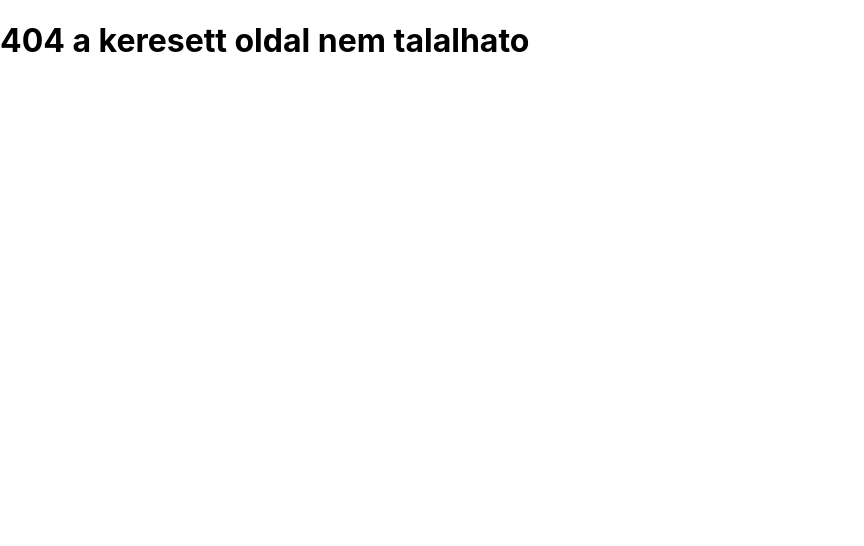
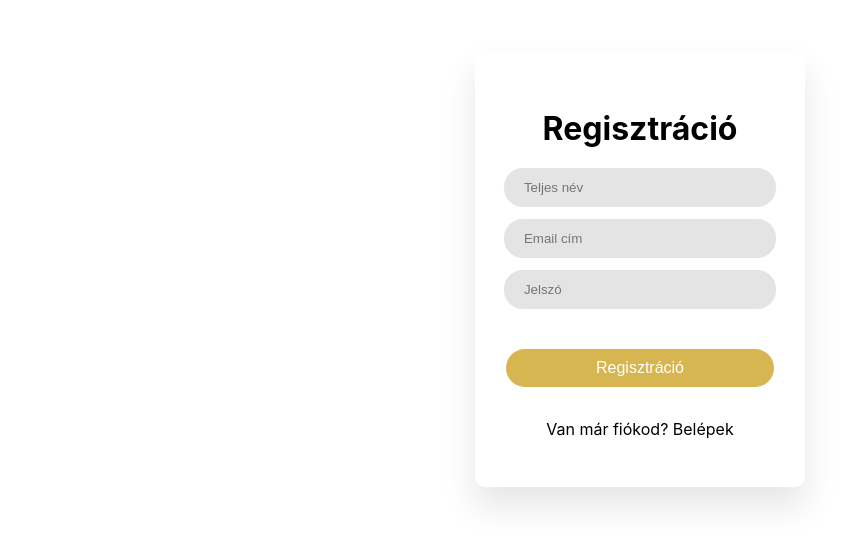
Before and after one commit to Nagydani11/CentralStrength-Gym, a React (Create React App) app: page /registration in a window 1280 px wide. Before the commit this address had no page. Shown: the top 546 px of the page, without its empty margins (0-864 px from the left). Built offline with nearby package versions, Linux system fonts and the light colour scheme.

Commit message:
Registration component

```diff
--- a/src/Public/Components/Header/Header.js
+++ b/src/Public/Components/Header/Header.js
@@ -26,64 +26,11 @@ export default function Header() {
                     <li>
 						<a href="/train">Train everywhere</a>
 					</li>
-				</ul>
-			</div>
-		</>
-	);
-}
-
-
-
-
-
-
-
-
-
-
-
-
-/*
-export default function Header(){
-    return(
-        <div className="headerWrap">
-            <a href="/">Home</a>
-            <a href="/prices">Prices</a>
-            <a href="/whycentral">Why Central Strength</a>
-            <a href="/support">Support</a>
-            <a href="/grouplessons">Group lessons</a>
-            <a href="/train">Train everywhere</a>
-        </div>
-    )
-}
-*/
-
-/*
-export default function Header() {
-
-	return (
-		<>
-			<div className="headerWrap">
-				<div className="logo">
-                    <img src={logoimage} href="/home" />
-				</div>
-				<ul className="links">
 					<li>
-						<a href="/prices">Prices</a>
-					</li>
-					<li>
-						<a href="/whycentral">Why Central Strength</a>
-					</li>
-					<li>
-						<a href="/support">Support</a>
-					</li>
-					<li>
-						<a href="/grouplessons">Group lessons</a>
+						<a href="/registration">Registration</a>
 					</li>
 				</ul>
 			</div>
 		</>
 	);
 }
-
-*/
--- /dev/null
+++ b/src/Public/Components/Registration/Registration.js
@@ -0,0 +1,113 @@
+import React from "react";
+import './registration.css';
+
+export default function Registration(){
+    return(
+            <main className="regMain">
+                <section>
+                    <div className="wrapper-reg">
+                        <div>
+                            <h1> Regisztráció </h1>
+                            <form>
+                                <div>
+                                    <label htmlFor="name"></label>
+                                    <input
+                                        type="text"
+                                        placeholder="Teljes név"
+                                    />
+                                </div>
+
+                                <div>
+                                    <label htmlFor="email-address"></label>
+                                    <input
+                                        type="email"
+                                        placeholder="Email cím"
+                                    />
+                                </div>
+
+                                <div>
+                                    <label htmlFor="password"></label>
+                                    <input
+                                        type="password"
+                                        placeholder="Jelszó"
+                                    />
+                                </div>
+
+                                <button type="submit">
+                                    Regisztráció
+                                </button>
+                            </form>
+
+                            <p>
+                                Van már fiókod? Belépek
+                            </p>
+                        </div>
+                    </div>
+                </section>
+            </main>
+        );
+}
+
+
+
+/*
+const Signup = () => {
+	return (
+		<main className="regMain">
+			<section>
+				<div className="wrapper-reg">
+					<div>
+						<h1> Regisztráció </h1>
+						<form>
+							<div>
+								<label htmlFor="name"></label>
+								<input
+									type="text"
+									value={name}
+									onChange={handleNameChange}
+									required
+									placeholder="Teljes név"
+								/>
+								{errors.nameError && <p className="error">{errors.nameError}</p>}
+							</div>
+
+							<div>
+								<label htmlFor="email-address"></label>
+								<input
+									type="email"
+									value={email}
+									onChange={handleEmailChange}
+									required
+									placeholder="Email cím"
+								/>
+								{errors.emailError && <p className="error">{errors.emailError}</p>}
+							</div>
+
+							<div>
+								<label htmlFor="password"></label>
+								<input
+									type="password"
+									value={password}
+									onChange={handlePasswordChange}
+									placeholder="Jelszó"
+								/>
+								{errors.passwordError && (
+									<p className="error">{errors.passwordError}</p>
+								)}
+							</div>
+
+							<button type="submit" onClick={handleSubmit}>
+								Regisztráció
+							</button>
+						</form>
+
+						<p>
+							Van már fiókod? <NavLink to="/belepes">Belépek</NavLink>
+						</p>
+					</div>
+				</div>
+			</section>
+		</main>
+	);
+};
+*/
--- /dev/null
+++ b/src/Public/Components/Registration/registration.css
@@ -0,0 +1,51 @@
+.wrapper-reg {
+	width: 330px;
+	padding: 2rem 1rem;
+	margin: 50px auto;
+	background-color: rgb(255, 255, 255);
+	border-radius: 10px;
+	text-align: center;
+	box-shadow: 0 20px 35px rgba(0, 0, 0, 0.1);
+}
+
+.wrapper-reg h1 {
+	font-size: 2rem;
+	margin-bottom: 1.2rem;
+}
+
+.wrapper-reg input {
+	width: 92%;
+	outline: none;
+	border: 1px solid #fff;
+	padding: 12px 20px;
+	margin-bottom: 10px;
+	border-radius: 20px;
+	background: #e4e4e4;
+}
+
+.wrapper-reg button {
+	font-size: 1rem;
+	margin-top: 1.8rem;
+	padding: 10px;
+	border-radius: 20px;
+	outline: none;
+	border: none;
+	width: 90%;
+	color: #fff;
+	background-color: var(--clr-light-brown);
+	cursor: pointer;
+	margin-bottom: 1rem;
+}
+
+.wrapper-reg button:hover {
+	background: #b99c45;
+}
+
+.wrapper-reg input:focus {
+	border: 1px solid rgb(192, 192, 192);
+}
+.error {
+	color: red;
+	font-size: 12px;
+	margin-top: 5px;
+}
--- a/src/index.js
+++ b/src/index.js
@@ -10,6 +10,7 @@ import Whycentral from './Public/Components/Whycentralstrength/Whycentral';
 import Support from './Public/Components/Support/Support';
 import Grouplessons from './Public/Components/Group lessons/GroupLessons';
 import Train from './Public/Components/Train everywhere/Train';
+import Registration from './Public/Components/Registration/Registration';
 
 const router = createBrowserRouter([
   {
@@ -40,6 +41,10 @@ const router = createBrowserRouter([
   {
     path:'/train',
     element: <Train />
+  },
+  {
+    path:'/registration',
+    element: <Registration />
   }
 ]);
 
```
